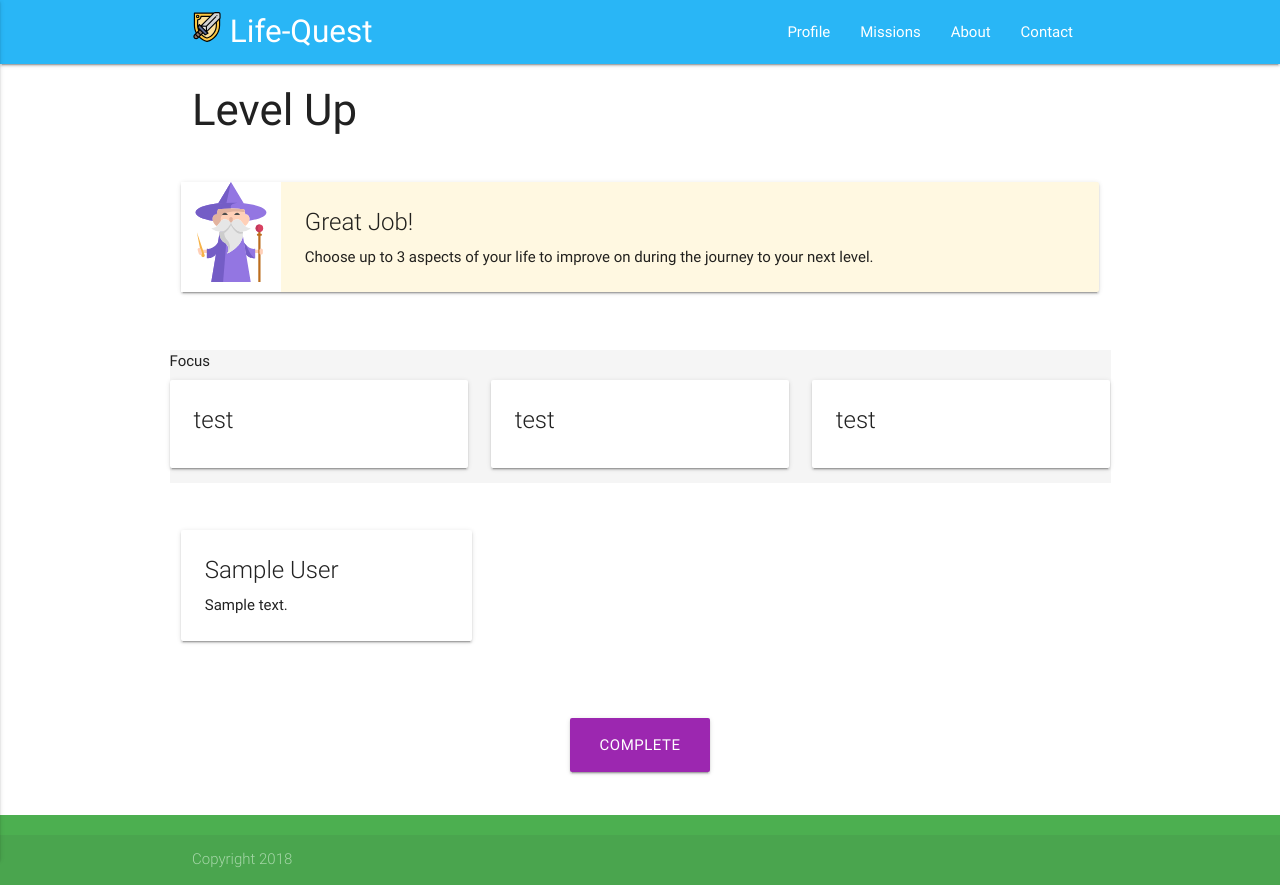
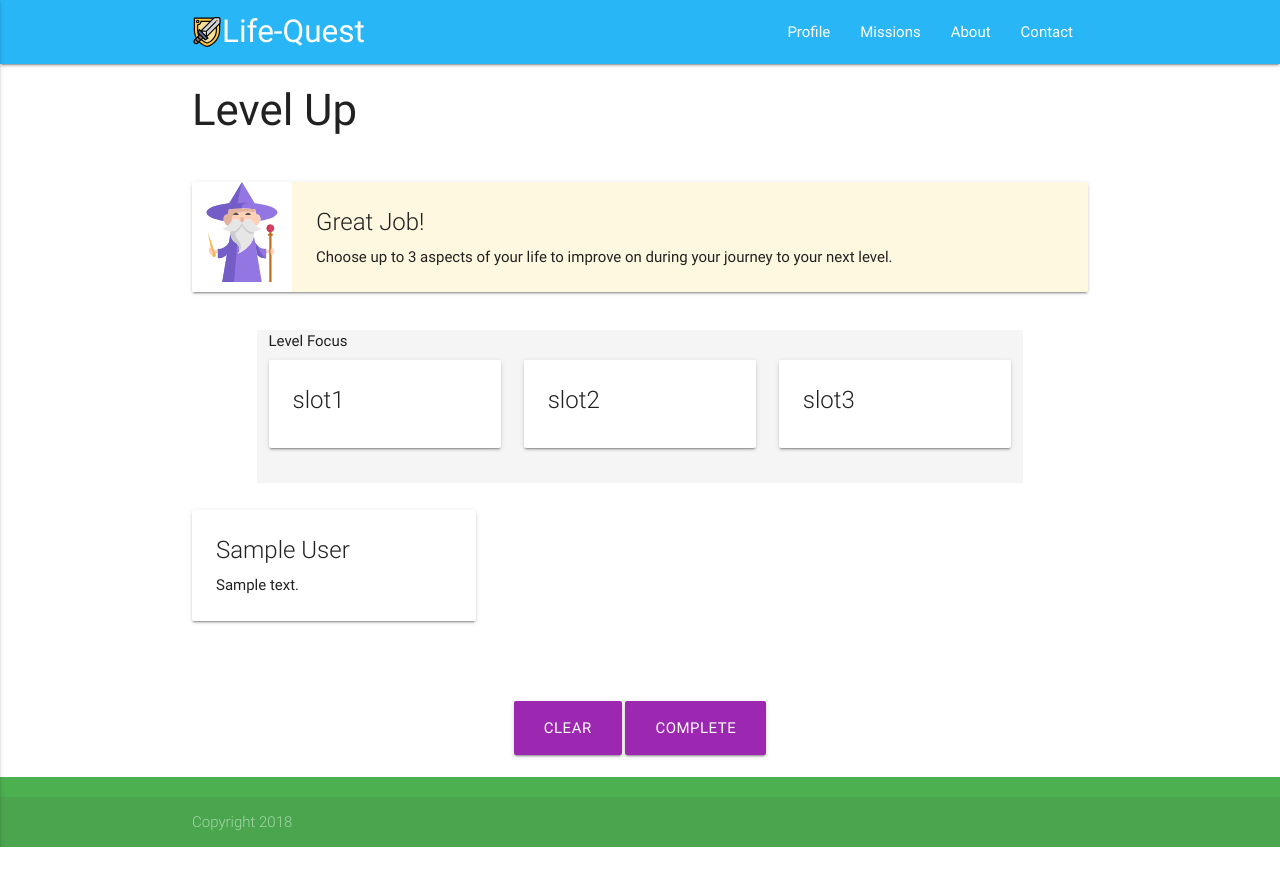
Before and after one commit to Dsinghbailey/LifeRPG, a Django app: page /levelup in a window 1280 px wide. After the commit the page ends 847 px from the top, so only its background shows below. Run offline with Django 3.2, Linux system fonts and the light colour scheme; a user stored in the database is signed in; tables that the repository leaves empty hold one stand-in row (values such as "Sample post"); parts of the project's set-up code (start-up, migrations or seed data) failed here and were passed over; some libraries are stand-ins or nearby versions.

Commit message:
Added Level up functions

```diff
--- a/LifeRPG/MemberApp/datascience.py
+++ b/LifeRPG/MemberApp/datascience.py
@@ -2,10 +2,7 @@ from .models import Mission
 import numpy as np
 
 
-MISSIONS_PER_DAY = 5
-
-
-def get_user_missions(num=MISSIONS_PER_DAY):
+def get_user_missions(num):
     missions = get_rand_missions(num)
     return missions
 
--- a/LifeRPG/MemberApp/forms.py
+++ b/LifeRPG/MemberApp/forms.py
@@ -18,8 +18,14 @@ class CreateProfileForm(forms.Form):
 
 
 class MissionRatingForm(forms.Form):
-    rating = forms.ChoiceField(label='To finish the mission please rate it from 1 to 5.',
+    rating = forms.ChoiceField(label='To finish the mission please rate it.',
                                widget=forms.RadioSelect(
                                 attrs={'class': "with-gap"}),
                                choices=choices,
                                required=True)
+
+
+class LevelUpForm(forms.Form):
+    slot1 = forms.CharField(required=True)
+    slot2 = forms.CharField(required=True)
+    slot3 = forms.CharField(required=True)
--- a/LifeRPG/MemberApp/models.py
+++ b/LifeRPG/MemberApp/models.py
@@ -61,7 +61,11 @@ class Profile(models.Model):
     def user_focus(self):
         user_focus = UserFocus.objects.filter(user=self.user,
                                               level=self.level)
-        return user_focus
+        aspects = []
+        for focus in user_focus:
+            aspect = focus.aspect
+            aspects.append(aspect)
+        return aspects
 
 
 class UserAspect(models.Model):
--- a/LifeRPG/MemberApp/views.py
+++ b/LifeRPG/MemberApp/views.py
@@ -2,10 +2,13 @@ from django.shortcuts import render, redirect
 from django.contrib.auth.decorators import login_required
 from django.contrib.auth import logout
 from .models import Profile, Aspect, UserAspect, IntakeQuestion,\
-    UserIntakeQuestion, Mission, UserMissionRating
-from .forms import CreateProfileForm, MissionRatingForm
+    UserIntakeQuestion, Mission, UserMissionRating, UserFocus
+from .forms import CreateProfileForm, MissionRatingForm, LevelUpForm
 from .datascience import get_user_missions
 import datetime
+
+MAX_XP = 100
+MISSIONS_PER_DAY = 5
 
 
 # Views
@@ -49,7 +52,7 @@ def create_profile(request):
 
 @login_required
 def tutorial(request):
-    if check_profile_redirect(request):
+    if create_profile_redirect(request):
         return redirect('create_profile')
     profile = Profile.objects.get(user=request.user)
     context = {'profile': profile}
@@ -58,7 +61,7 @@ def tutorial(request):
 
 @login_required
 def profile(request):
-    if check_profile_redirect(request):
+    if create_profile_redirect(request):
             return redirect('create_profile')
     profile = Profile.objects.get(user=request.user)
     context = {'profile': profile}
@@ -67,27 +70,46 @@ def profile(request):
 
 @login_required
 def levelup(request):
-    if check_profile_redirect(request):
+    if create_profile_redirect(request):
         return redirect('create_profile')
     profile = Profile.objects.get(user=request.user)
-    context = {'profile': profile, 'max_points': 3}
+    if profile.xp < MAX_XP:
+        redirect('profile')
+    if request.method == 'POST':
+        form = LevelUpForm(request.POST)
+        if form.is_valid():
+            # level up
+            profile.level += 1
+            profile.xp = 0
+            profile.save()
+            # save user_focus
+            focii = list(form.cleaned_data.values())
+            for slot, focus in enumerate(focii):
+                aspect = Aspect.objects.get(name=focus)
+                user_focus = UserFocus(user=request.user,
+                                       level=profile.level,
+                                       aspect=aspect,
+                                       slot=slot)
+                user_focus.save()
+            return redirect('profile')
+    else:
+        form = LevelUpForm()
+    context = {'profile': profile, 'form': form}
     return render(request, 'levelup.html', context=context)
 
 
 @login_required
 def missions(request):
-    if check_profile_redirect(request):
+    if create_profile_redirect(request):
             return redirect('create_profile')
-    missions = get_user_missions()
-    half = int(len(missions)/2)
+    missions = get_user_missions(MISSIONS_PER_DAY)
     return render(request, 'missions.html',
-                  {'missions': missions,
-                   'half': half})
+                  {'missions': missions})
 
 
 @login_required
 def mission_review(request):
-    if check_profile_redirect(request):
+    if create_profile_redirect(request):
         return redirect('create_profile')
     profile = Profile.objects.get(user=request.user)
     if request.method == 'POST':
@@ -112,7 +134,10 @@ def mission_review(request):
             # TODO: should xp change by mission?
             profile.xp += profile.hearts
             profile.save()
-            return redirect('missions')
+            if profile.xp < MAX_XP:
+                return redirect('missions')
+            else:
+                return redirect('levelup')
     else:
         form = MissionRatingForm()
     context = {'profile': profile, 'form': form}
@@ -120,7 +145,7 @@ def mission_review(request):
 
 
 #  Utility functions
-def check_profile_redirect(request):
+def create_profile_redirect(request):
         if Profile.objects.filter(user=request.user).exists():
             return False
         else:
--- a/LifeRPG/static/css/style.css
+++ b/LifeRPG/static/css/style.css
@@ -13,6 +13,15 @@
 	font-size: inherit;
 }
 
+nav .brand-logo{
+    display: flex;
+}
+
+.stat{
+    cursor: default;
+    box-shadow: 0px 0px;
+}
+
   body {
     display: flex;
     min-height: 100vh;
--- /dev/null
+++ b/LifeRPG/templates/.#contact.html
@@ -0,0 +1 @@
+Home@MacBook-Pro-2.local.24672
--- a/LifeRPG/templates/components/levelup_form.html
+++ b/LifeRPG/templates/components/levelup_form.html
@@ -1,26 +1,25 @@
 <div class="row">
-    <div class="grey lighten-4">
-        <span>Focus</span>
+    <div class="col m10 offset-m1 s12 grey lighten-4">
+        <span>Level Focus</span>
         <div class="row">
-            <div class="col s4">
-                <div class="card" id="slot1">
+            <div class="col m4  s12 ">
+                <div class="card" id="slot1_card">
                     <div class="card-content">
-                        <span class="card-title">test</span>
+                        <span class="card-title">slot1</span>
                     </div>
                 </div>
             </div>
-            <div class="col s4">
-                <div class="card">
+            <div class="col m4  s12">
+                <div class="card" id="slot2_card"">
                     <div class="card-content">
-                        <span class="card-title">test</span>
+                        <span class="card-title">slot2</span>
                     </div>
                 </div>
             </div>
-            <div class="col s4">
-                <div class="card">
+            <div class="col m4  s12">
+                <div class="card" id="slot3_card">
                     <div class="card-content">
-
-                    <span class="card-title">test</span>
+                        <span class="card-title">slot3</span>
                     </div>
                 </div>
             </div>
@@ -28,7 +27,6 @@
     </div>
 </div>
 <div class="row">
-
     {% for user_aspect in profile.user_aspects %}
     <div class="col s12 m4">
         <div class="card {{user_aspect.aspect.color}} clickable">
@@ -40,16 +38,55 @@
     </div>
     {% endfor %}
 </div>
+<br>
+<form action="" method="post">
+    {% csrf_token %}
+
+    {% for field in form %}
+    {% for error in field.errors %}
+    <p class="red-text">{{ error }}</p>
+    {% endfor %}
+    {{field.as_hidden }}
+    {% endfor %}
+    <br>
+    <div class="center">
+        <a id="clear-button" class="btn-large waves-effect waves-light purple">
+            Clear
+        </a>
+        <button type="submit" class="btn-large waves-effect waves-light purple center">
+            Complete
+        </button>
+    </div>
+</form>
+
+
 
 <script>
  $( document ).ready(function() {
+     var i = 0;
      $('.clickable').click(function() {
-         $('.clickable').removeClass("darken-3");
-         $(this).addClass("darken-3");
-         console.log($(this).find('.card-title').text());
+         i += 1;
+         $('.clickable').removeClass("darken-2");
+         var color = $(this).attr('class').split(' ')[1];
+         //darken for click
+         $(this).addClass("darken-2");
+
          var title = $(this).find('.card-title').text();
-         $('#slot1').find(".card-title").text(title);
-         $('#slot1').addClass("blue");
+
+         $('#slot'+i+'_card').removeClass();
+         $('#slot'+i+'_card').addClass('card');
+         $('#slot'+i+'_card').find(".card-title").text(title);
+         $('#slot'+i+'_card').addClass(color);
+         $('#id_slot'+i).val(title);
+     });
+     $('#clear-button').click(function() {
+         i = 0;
+         for( var j=1; j<=3; j++){
+             $('#slot'+j+'_card').find(".card-title").text('slot'+j);
+             $('#slot'+j+'_card').removeClass();
+             $('#slot'+j+'_card').addClass('card');
+             $('#id_slot'+j).val('');
+         }
      });
  });
 </script>
--- a/LifeRPG/templates/levelup.html
+++ b/LifeRPG/templates/levelup.html
@@ -6,18 +6,10 @@
 <div class="container">
     <h3>Level Up</h3>
     <br>
-    <div class="row">
         {% load component_tags %}
-        {% help_box title='Great Job!' content='Choose up to 3 aspects of your life to improve on during the journey to your next level.' %}
-    </div>
+        {% help_box title='Great Job!' content='Choose up to 3 aspects of your life to improve on during your journey to your next level.' %}
     <br>
-    <div class="row">
-        {% levelup_form %}
-    </div>
-    <br>
-    <div class="row center">
-        <a href="/profile" id="download-button" class="btn-large waves-effect waves-light purple">Complete</a>
-    </div>
+    {% levelup_form %}
 </div>
 
 {% endblock %}
```
Also changed, not shown: LifeRPG/templates/components/focus.html (+4 -20 lines), LifeRPG/templates/components/stats.html (+5 -2 lines), LifeRPG/templates/missions.html (+10 -12 lines).
